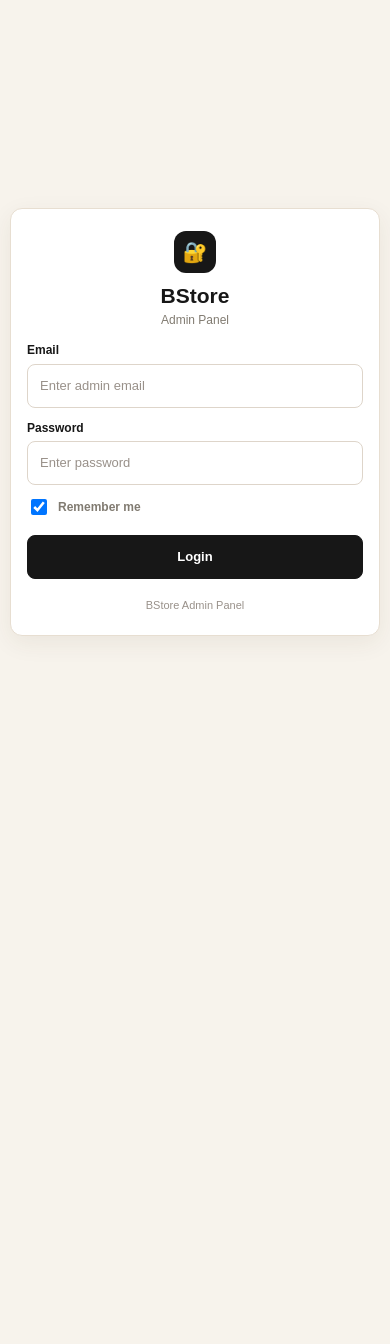
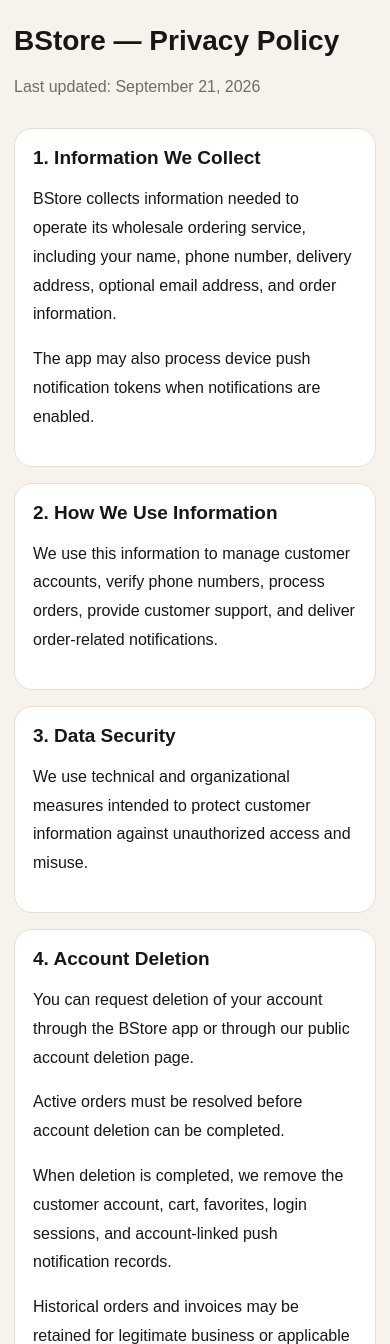
Before and after one commit to zeina-berjawi43/mystore-admin, a React (Vite) app: page /privacy-policy in a window 390 px wide. Before the commit this address led to /login. Shown: the top 1344 px of the page. Before the commit the page ends 844 px from the top, so only its background shows below. Built offline with nearby package versions, Linux system fonts and the light colour scheme; no server answers.

Commit message:
Add public privacy pages and update phone verification labels

```diff
--- a/src/App.jsx
+++ b/src/App.jsx
@@ -26,7 +26,8 @@
 import PhoneVerification from "./pages/PhoneVerification";
 import AddAdmin from "./pages/AddAdmin";
 import Invoice from "./pages/Invoice";
-
+import PrivacyPolicy from "./pages/PrivacyPolicy";
+import DeleteAccount from "./pages/DeleteAccount";
 // LAYOUT
 import AdminLayout from "./layouts/AdminLayout";
 
@@ -174,6 +175,15 @@
         {/* DEFAULT / UNKNOWN */}
         <Route path="/" element={<Navigate to="/login" replace />} />
         <Route path="*" element={<Navigate to="/login" replace />} />
+        <Route
+  path="/privacy-policy"
+  element={<PrivacyPolicy />}
+/>
+
+<Route
+  path="/delete-account"
+  element={<DeleteAccount />}
+/>
       </Routes>
     </BrowserRouter>
   );
--- /dev/null
+++ b/src/pages/DeleteAccount.jsx
@@ -0,0 +1,148 @@
+import React from "react";
+import "./PublicLegal.css";
+
+const EMAIL = "b.storelb@gmail.com";
+
+const deletionEmail =
+  `mailto:${EMAIL}?subject=${encodeURIComponent(
+    "BStore Account Deletion Request"
+  )}&body=${encodeURIComponent(
+    "Hello BStore,\n\n" +
+    "I would like to request deletion of my BStore account.\n\n" +
+    "My registered phone number: \n\n" +
+    "Please let me know how to verify account ownership.\n"
+  )}`;
+
+export default function DeleteAccount() {
+  return (
+    <main className="legal-page">
+      <div className="legal-container">
+        <header className="legal-header">
+          <h1>BStore — Delete Your Account</h1>
+          <p>
+            Request deletion of your BStore account
+            and associated personal data.
+          </p>
+        </header>
+
+        <section className="legal-card">
+          <h2>Delete your account in the app</h2>
+
+          <ol>
+            <li>Open BStore and sign in.</li>
+            <li>Go to your Account page.</li>
+            <li>Select Delete Account.</li>
+            <li>Review and confirm the deletion.</li>
+          </ol>
+
+          <p>
+            Accounts with active orders cannot be
+            deleted until those orders are resolved.
+          </p>
+        </section>
+
+        <section className="legal-card">
+          <h2>Request deletion without the app</h2>
+
+          <p>
+            If you no longer have access to the app,
+            send an account deletion request to BStore.
+          </p>
+
+          <p>
+            Include your registered phone number so
+            we can identify your account. We will
+            verify account ownership before processing
+            the request.
+          </p>
+
+          <p>
+            Do not send passwords or verification
+            codes by email.
+          </p>
+
+          <a
+            className="legal-button"
+            href={deletionEmail}
+          >
+            Request Account Deletion
+          </a>
+
+          <p className="legal-muted">
+            Contact: {EMAIL}
+          </p>
+        </section>
+
+        <section className="legal-card">
+          <h2>What data is deleted?</h2>
+
+          <p>
+            When account deletion is completed,
+            BStore deletes your customer account,
+            shopping cart, favorites, login sessions,
+            and account-linked push notification
+            records.
+          </p>
+
+          <p>
+            Historical orders are retained without
+            their account link or shipping address.
+          </p>
+        </section>
+
+        <section className="legal-card">
+          <h2>What data may be retained?</h2>
+
+          <p>
+            Historical invoices and sales records
+            may be retained for accounting, business
+            recordkeeping, dispute resolution, or
+            applicable legal requirements.
+          </p>
+
+          <p>
+            Historical invoices may contain customer
+            information recorded at the time of sale.
+            Deleting your account does not
+            automatically remove this information
+            from retained invoices.
+          </p>
+
+          <p>
+            BStore is finalizing its detailed
+            retention schedule. You may contact us
+            to ask about information retained after
+            account deletion.
+          </p>
+        </section>
+
+        <section className="legal-card">
+          <h2>Questions?</h2>
+
+          <p>
+            Email{" "}
+            <a
+              className="legal-link"
+              href={`mailto:${EMAIL}`}
+            >
+              {EMAIL}
+            </a>
+          </p>
+
+          <p>
+            <a
+              className="legal-link"
+              href="/privacy-policy"
+            >
+              Read our Privacy Policy
+            </a>
+          </p>
+        </section>
+
+        <footer className="legal-footer">
+          BStore — Account Deletion
+        </footer>
+      </div>
+    </main>
+  );
+}
--- a/src/pages/PhoneVerification.jsx
+++ b/src/pages/PhoneVerification.jsx
@@ -187,8 +187,8 @@
   return "Register";
 }
 
-if (type === "LOGIN") {
-  return "Login";
+if (type === "RESET_PASSWORD") {
+  return "Forgot Password";
 }
 
 if (type === "CHANGE_PHONE") {
--- /dev/null
+++ b/src/pages/PrivacyPolicy.jsx
@@ -0,0 +1,133 @@
+import React from "react";
+import "./PublicLegal.css";
+
+const EMAIL = "b.storelb@gmail.com";
+
+export default function PrivacyPolicy() {
+  return (
+    <main className="legal-page">
+      <div className="legal-container">
+        <header className="legal-header">
+          <h1>BStore — Privacy Policy</h1>
+          <p>Last updated: September 21, 2026</p>
+        </header>
+
+        <section className="legal-card">
+          <h2>1. Information We Collect</h2>
+
+          <p>
+            BStore collects information needed to
+            operate its wholesale ordering service,
+            including your name, phone number,
+            delivery address, optional email address,
+            and order information.
+          </p>
+
+          <p>
+            The app may also process device push
+            notification tokens when notifications
+            are enabled.
+          </p>
+        </section>
+
+        <section className="legal-card">
+          <h2>2. How We Use Information</h2>
+
+          <p>
+            We use this information to manage customer
+            accounts, verify phone numbers, process
+            orders, provide customer support, and
+            deliver order-related notifications.
+          </p>
+        </section>
+
+        <section className="legal-card">
+          <h2>3. Data Security</h2>
+
+          <p>
+            We use technical and organizational
+            measures intended to protect customer
+            information against unauthorized access
+            and misuse.
+          </p>
+        </section>
+
+        <section className="legal-card">
+          <h2>4. Account Deletion</h2>
+
+          <p>
+            You can request deletion of your account
+            through the BStore app or through our
+            public account deletion page.
+          </p>
+
+          <p>
+            Active orders must be resolved before
+            account deletion can be completed.
+          </p>
+
+          <p>
+            When deletion is completed, we remove
+            the customer account, cart, favorites,
+            login sessions, and account-linked push
+            notification records.
+          </p>
+
+          <p>
+            Historical orders and invoices may be
+            retained for legitimate business or
+            applicable legal purposes. Invoices may
+            include customer information recorded
+            when the sale occurred.
+          </p>
+
+          <p>
+            Our detailed retention schedule is
+            being finalized. Contact us for
+            information about retained records.
+          </p>
+
+          <p>
+            <a
+              className="legal-link"
+              href="/delete-account"
+            >
+              Request Account Deletion
+            </a>
+          </p>
+        </section>
+
+        <section className="legal-card">
+          <h2>5. Your Privacy Requests</h2>
+
+          <p>
+            You can contact BStore to request access
+            to, correction of, or deletion of your
+            personal information, subject to
+            applicable requirements.
+          </p>
+        </section>
+
+        <section className="legal-card">
+          <h2>6. Contact Us</h2>
+
+          <p>
+            For privacy questions or account deletion
+            requests, contact:
+          </p>
+
+          <a
+            className="legal-link"
+            href={`mailto:${EMAIL}`}
+          >
+            {EMAIL}
+          </a>
+        </section>
+
+        <footer className="legal-footer">
+          BStore — Privacy Policy
+        </footer>
+      </div>
+    </main>
+  );
+}
--- /dev/null
+++ b/src/pages/PublicLegal.css
@@ -0,0 +1,82 @@
+.legal-page {
+  min-height: 100vh;
+  padding: 48px 20px;
+  background: #f7f3ec;
+  color: #171717;
+  font-family: Arial, sans-serif;
+}
+
+.legal-container {
+  max-width: 760px;
+  margin: 0 auto;
+}
+
+.legal-header {
+  margin-bottom: 28px;
+}
+
+.legal-header h1 {
+  font-size: clamp(28px, 5vw, 38px);
+  margin: 0 0 10px;
+}
+
+.legal-header p,
+.legal-muted {
+  color: #716b63;
+  line-height: 1.7;
+}
+
+.legal-card {
+  background: #fff;
+  border: 1px solid #e7ded1;
+  border-radius: 18px;
+  padding: 24px;
+  margin-bottom: 16px;
+}
+
+.legal-card h2 {
+  font-size: 19px;
+  margin: 0 0 12px;
+}
+
+.legal-card p,
+.legal-card li {
+  line-height: 1.8;
+}
+
+.legal-card ul,
+.legal-card ol {
+  padding-left: 22px;
+}
+
+.legal-button {
+  display: inline-block;
+  background: #e35b3f;
+  color: #fff;
+  padding: 14px 20px;
+  border-radius: 10px;
+  font-weight: 700;
+  text-decoration: none;
+}
+
+.legal-link {
+  color: #b8432c;
+  overflow-wrap: anywhere;
+}
+
+.legal-footer {
+  margin-top: 28px;
+  text-align: center;
+  color: #817b71;
+  font-size: 13px;
+}
+
+@media (max-width: 600px) {
+  .legal-page {
+    padding: 25px 14px;
+  }
+
+  .legal-card {
+    padding: 18px;
+  }
+}
```
Also changed, not shown: 1 other file (tests, documents, lock files or other folders).
